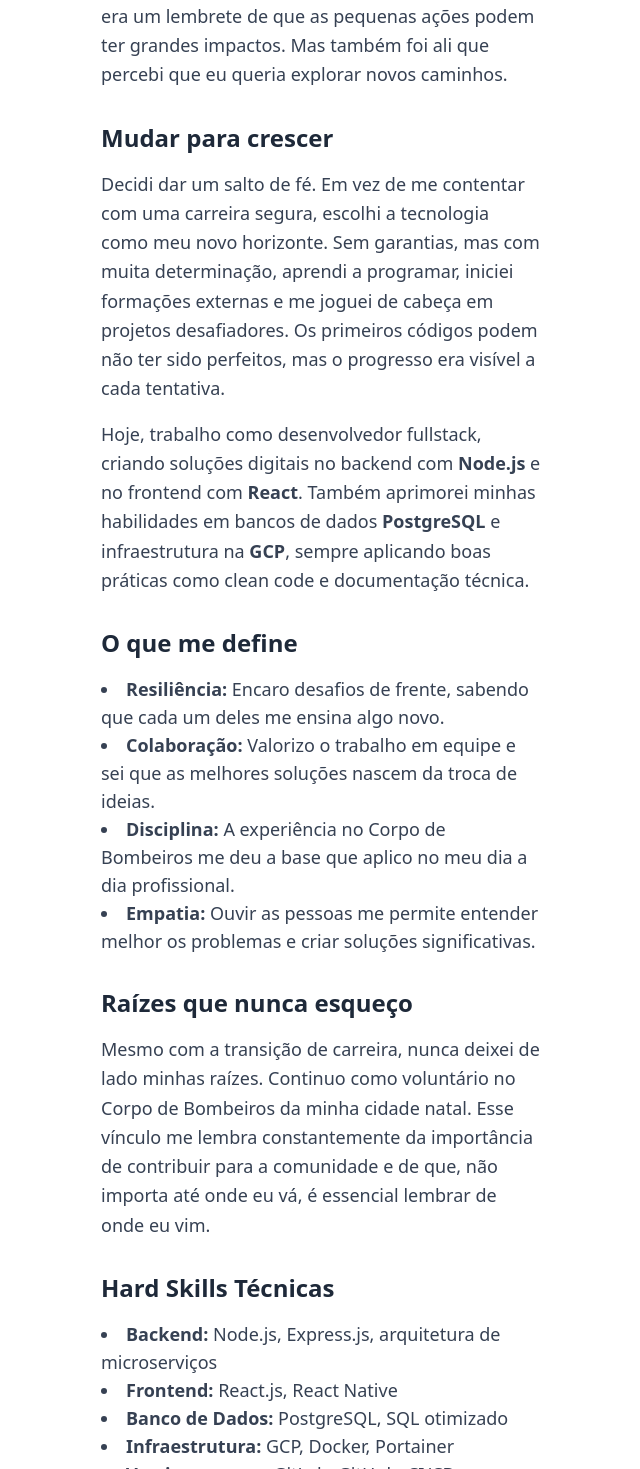
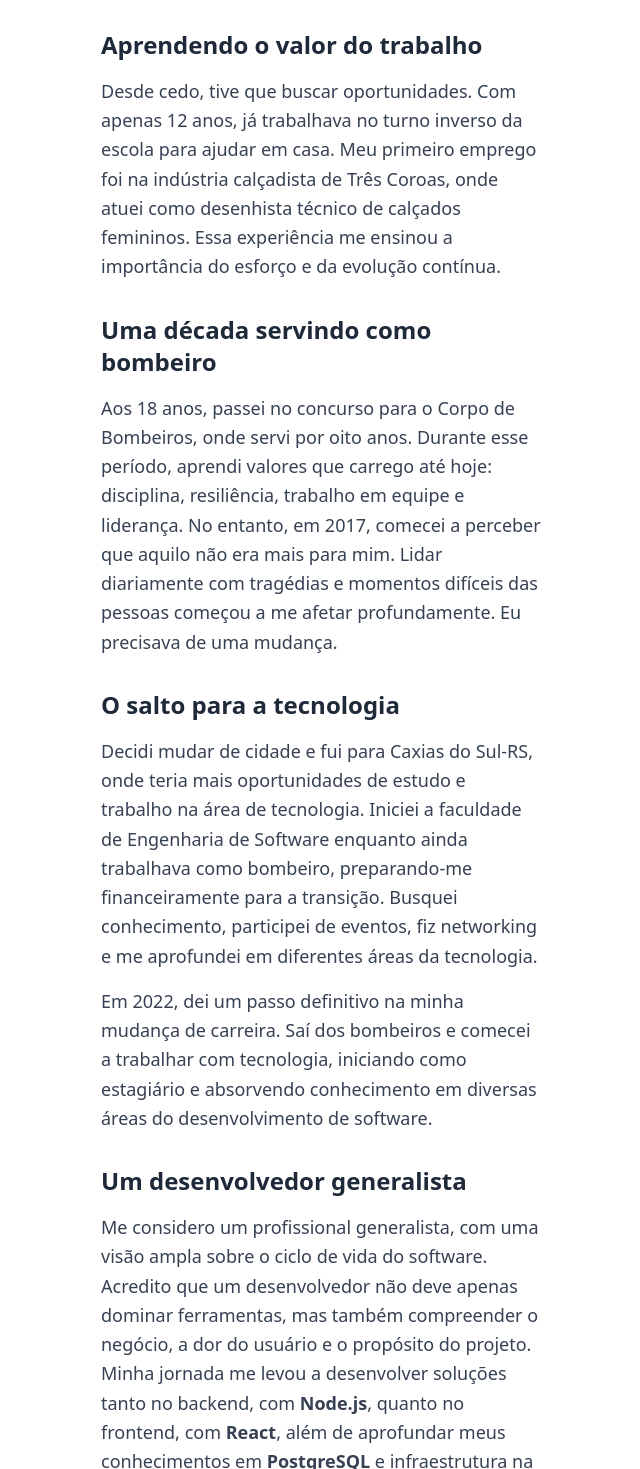
Before and after one commit to JeanDares/new-portifolio, a React (Vite) app: page /about in a window 1280 px wide. Shown: the part 721-2190 px from the top of the page, without its empty margins (99-739 px from the left). Built offline with nearby package versions, Linux system fonts and the light colour scheme.

Commit message:
ajuste sobre mim

```diff
--- a/src/pages/about/About.tsx
+++ b/src/pages/about/About.tsx
@@ -1,4 +1,3 @@
-
 import Carousel from '../../components/carrosel/Carousel';
 
 function About() {
@@ -9,51 +8,48 @@ function About() {
                 <div className="lg:w-1/2 space-y-8">
                     <h1 className="text-4xl md:text-6xl font-bold font-serif text-gray-800 leading-tight">
                         <br />
-                        <span className="text-2xl md:text-3xl text-gray-500">Uma jornada de resiliência e propósito</span>
+                        <span className="text-2xl md:text-3xl text-gray-500">Uma jornada de desafios, crescimento e transformação</span>
                     </h1>
 
-                    {/* Introdução profunda */}
+                    {/* Infância no futebol */}
                     <section>
                         <p className="mt-4 text-lg text-gray-700 leading-relaxed">
-                            Eu sou o que chamam de “sobrevivente da persistência”. Cresci no interior do Rio Grande do Sul, cercado por desafios que poderiam ter me derrubado, mas que, na verdade, moldaram quem eu sou hoje. Quando minha mãe ficou doente, a responsabilidade bateu à minha porta cedo. Comecei a trabalhar ainda jovem, entendendo rapidamente o significado de sacrifício, mas também de propósito.
+                            Aos 10 anos, minha vida parecia traçada para o futebol. Jogava como goleiro e fui descoberto por um olheiro do Grêmio durante um torneio. O reconhecimento me levou à base do time, onde vivi uma experiência incrível e morei em Porto Alegre por quase dois anos. Contudo, minha trajetória no esporte foi interrompida quando precisei voltar para casa para cuidar da minha mãe, que estava doente. Sem um retorno financeiro imediato no futebol, a prioridade passou a ser o bem-estar da minha família.
                         </p>
                     </section>
 
-                    {/* Corpo de Bombeiros e o aprendizado de disciplina */}
+                    {/* Trabalho na adolescência */}
                     <section>
-                        <h2 className="text-2xl font-semibold text-gray-800">Disciplinado pela vida</h2>
+                        <h2 className="text-2xl font-semibold text-gray-800">Aprendendo o valor do trabalho</h2>
                         <p className="mt-4 text-lg text-gray-700 leading-relaxed">
-                            Aprendi o valor do trabalho em equipe, da disciplina e da resiliência. Cada missão de resgate era um lembrete de que as pequenas ações podem ter grandes impactos. Mas também foi ali que percebi que eu queria explorar novos caminhos.
+                            Desde cedo, tive que buscar oportunidades. Com apenas 12 anos, já trabalhava no turno inverso da escola para ajudar em casa. Meu primeiro emprego foi na indústria calçadista de Três Coroas, onde atuei como desenhista técnico de calçados femininos. Essa experiência me ensinou a importância do esforço e da evolução contínua.
+                        </p>
+                    </section>
+
+                    {/* Corpo de Bombeiros */}
+                    <section>
+                        <h2 className="text-2xl font-semibold text-gray-800">Uma década servindo como bombeiro</h2>
+                        <p className="mt-4 text-lg text-gray-700 leading-relaxed">
+                            Aos 18 anos, passei no concurso para o Corpo de Bombeiros, onde servi por oito anos. Durante esse período, aprendi valores que carrego até hoje: disciplina, resiliência, trabalho em equipe e liderança. No entanto, em 2017, comecei a perceber que aquilo não era mais para mim. Lidar diariamente com tragédias e momentos difíceis das pessoas começou a me afetar profundamente. Eu precisava de uma mudança.
                         </p>
                     </section>
 
                     {/* Transição de Carreira */}
                     <section>
-                        <h2 className="text-2xl font-semibold text-gray-800">Mudar para crescer</h2>
+                        <h2 className="text-2xl font-semibold text-gray-800">O salto para a tecnologia</h2>
                         <p className="mt-4 text-lg text-gray-700 leading-relaxed">
-                            Decidi dar um salto de fé. Em vez de me contentar com uma carreira segura, escolhi a tecnologia como meu novo horizonte. Sem garantias, mas com muita determinação, aprendi a programar, iniciei formações externas e me joguei de cabeça em projetos desafiadores. Os primeiros códigos podem não ter sido perfeitos, mas o progresso era visível a cada tentativa.
+                            Decidi mudar de cidade e fui para Caxias do Sul-RS, onde teria mais oportunidades de estudo e trabalho na área de tecnologia. Iniciei a faculdade de Engenharia de Software enquanto ainda trabalhava como bombeiro, preparando-me financeiramente para a transição. Busquei conhecimento, participei de eventos, fiz networking e me aprofundei em diferentes áreas da tecnologia.
                         </p>
                         <p className="mt-4 text-lg text-gray-700 leading-relaxed">
-                            Hoje, trabalho como desenvolvedor fullstack, criando soluções digitais no backend com <strong>Node.js</strong> e no frontend com <strong>React</strong>. Também aprimorei minhas habilidades em bancos de dados <strong>PostgreSQL</strong> e infraestrutura na <strong>GCP</strong>, sempre aplicando boas práticas como clean code e documentação técnica.
+                            Em 2022, dei um passo definitivo na minha mudança de carreira. Saí dos bombeiros e comecei a trabalhar com tecnologia, iniciando como estagiário e absorvendo conhecimento em diversas áreas do desenvolvimento de software.
                         </p>
                     </section>
 
-                    {/* Soft Skills e Valores */}
+                    {/* Visão sobre tecnologia */}
                     <section>
-                        <h2 className="text-2xl font-semibold text-gray-800">O que me define</h2>
-                        <ul className="list-disc list-inside mt-4 text-lg text-gray-700">
-                            <li><strong>Resiliência:</strong> Encaro desafios de frente, sabendo que cada um deles me ensina algo novo.</li>
-                            <li><strong>Colaboração:</strong> Valorizo o trabalho em equipe e sei que as melhores soluções nascem da troca de ideias.</li>
-                            <li><strong>Disciplina:</strong> A experiência no Corpo de Bombeiros me deu a base que aplico no meu dia a dia profissional.</li>
-                            <li><strong>Empatia:</strong> Ouvir as pessoas me permite entender melhor os problemas e criar soluções significativas.</li>
-                        </ul>
-                    </section>
-
-                    {/* Conexão com a comunidade */}
-                    <section>
-                        <h2 className="text-2xl font-semibold text-gray-800">Raízes que nunca esqueço</h2>
+                        <h2 className="text-2xl font-semibold text-gray-800">Um desenvolvedor generalista</h2>
                         <p className="mt-4 text-lg text-gray-700 leading-relaxed">
-                            Mesmo com a transição de carreira, nunca deixei de lado minhas raízes. Continuo como voluntário no Corpo de Bombeiros da minha cidade natal. Esse vínculo me lembra constantemente da importância de contribuir para a comunidade e de que, não importa até onde eu vá, é essencial lembrar de onde eu vim.
+                            Me considero um profissional generalista, com uma visão ampla sobre o ciclo de vida do software. Acredito que um desenvolvedor não deve apenas dominar ferramentas, mas também compreender o negócio, a dor do usuário e o propósito do projeto. Minha jornada me levou a desenvolver soluções tanto no backend, com <strong>Node.js</strong>, quanto no frontend, com <strong>React</strong>, além de aprofundar meus conhecimentos em <strong>PostgreSQL</strong> e infraestrutura na <strong>GCP</strong>.
                         </p>
                     </section>
 
@@ -80,7 +76,6 @@ function About() {
                             className="w-full max-w-md rounded-lg shadow-lg object-cover"
                         />
                     </div>
-
                 </div>
             </div>
 
```
